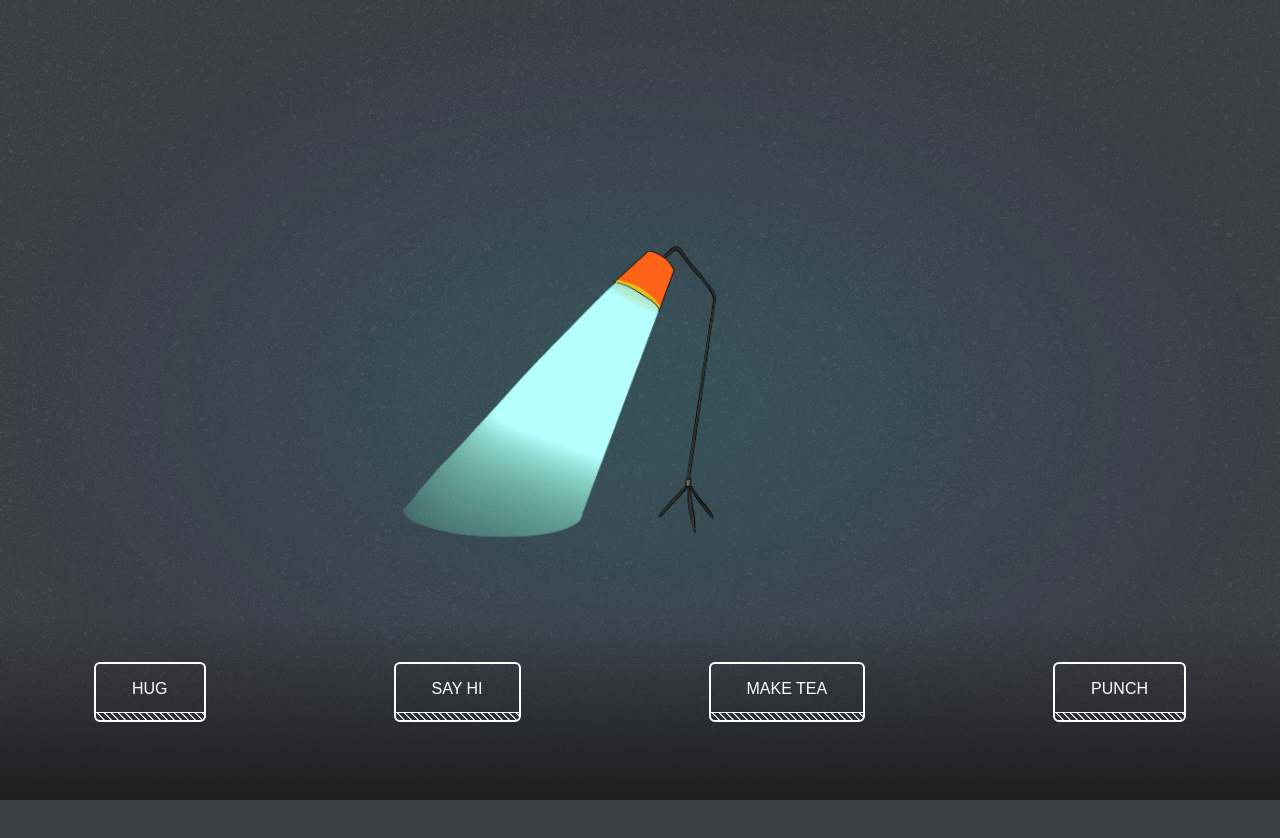
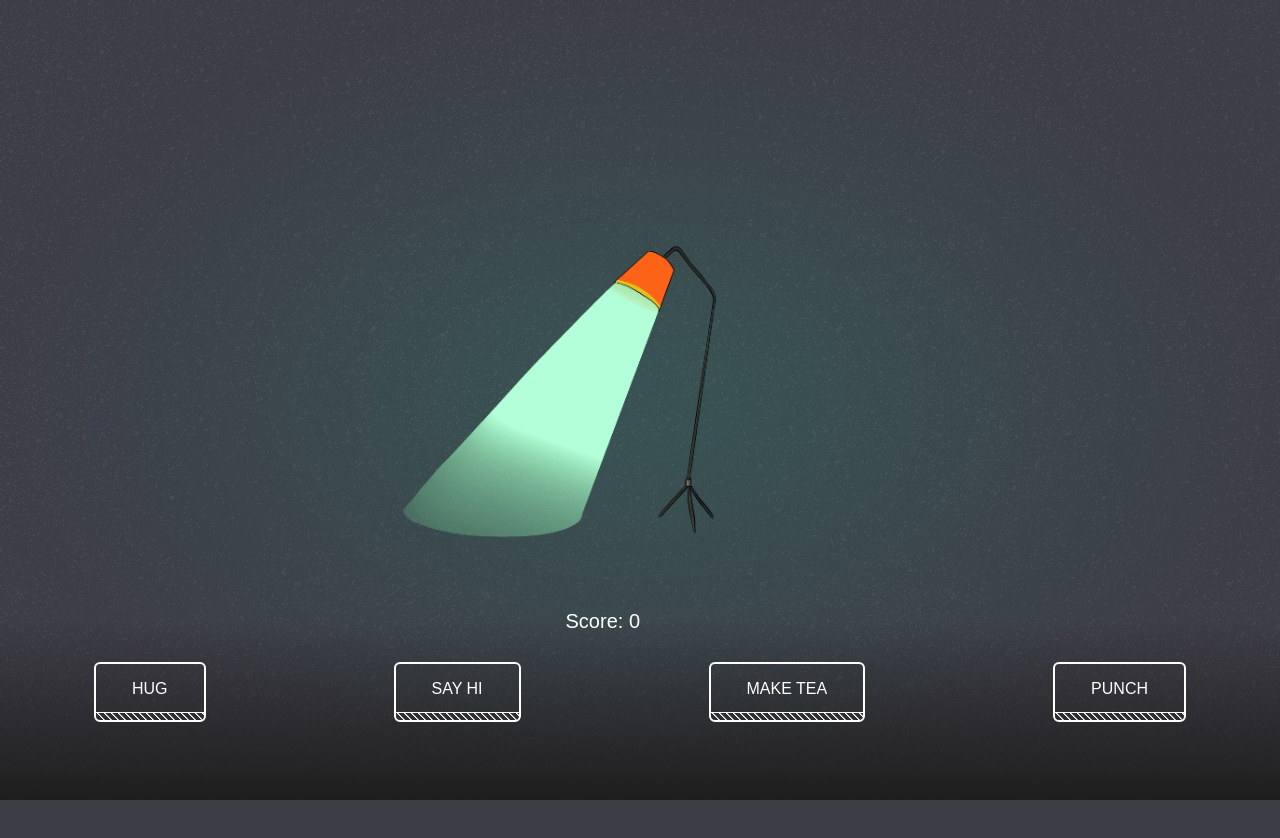
Before and after one commit to cakeinpanic/ld49, a React app: page / in a window 1280 px wide. Shown: the top 838 px of the page. Built offline with nearby package versions, Linux system fonts and the light colour scheme.

Commit message:
ad score context

```diff
--- a/src/App.tsx
+++ b/src/App.tsx
@@ -4,7 +4,7 @@
 import { Buttons } from './Buttons'
 import lamp from './lamp.png'
 import light from './light.png'
-
+import {ScoreContext} from './score.context'
 const music = require('./music.mp3').default
 const root = document.documentElement
 
@@ -41,6 +41,7 @@
 
   return (
     <>
+      <ScoreContext.Provider value={{ score, setScore }}>
       <div className="Game">
         <img className="img light" src={light}/>
         <img className="img lamp" src={lamp}/>
@@ -50,6 +51,7 @@
         {/*}}>Play</button>}*/}
       </div>
       <Buttons/>
+      </ScoreContext.Provider>
     </>
   )
 }
--- a/src/Buttons.css
+++ b/src/Buttons.css
@@ -17,6 +17,15 @@
     padding: 20px;
 }
 
+.score {
+    position: absolute;
+    top: 10px;
+    right: 50%;
+    font-family: sans-serif;
+    color: white;
+    font-size: 20px;
+
+}
 
 @-webkit-keyframes stripe-slide {
     0% {
--- a/src/Buttons.tsx
+++ b/src/Buttons.tsx
@@ -1,11 +1,12 @@
+import { useContext } from 'react'
 import './Buttons.css'
-import { useState } from 'react'
+import { ScoreContext } from './score.context'
 
 const music = require('./music.mp3').default
 const root = document.documentElement
 
 export function Buttons() {
-  const [score, setScore] = useState(0)
+  const { score, setScore } = useContext(ScoreContext)
 
   const makeSadder = () => {
     const newScore = score - 1
@@ -19,6 +20,7 @@
 
   return (
     <div className="Buttons">
+      <div className="score">Score: {score}</div>
       <div className="btn btn--stripe btn--large">Hug</div>
       <div className="btn btn--stripe btn--large">Say hi</div>
       <div className="btn btn--stripe btn--large">Make tea</div>
--- /dev/null
+++ b/src/score.context.ts
@@ -0,0 +1,7 @@
+import React from 'react'
+export interface IContext{
+  score: number,
+  setScore: Function
+}
+
+export const ScoreContext = React.createContext<IContext>({score: 0, setScore: ()=>{}});
```
